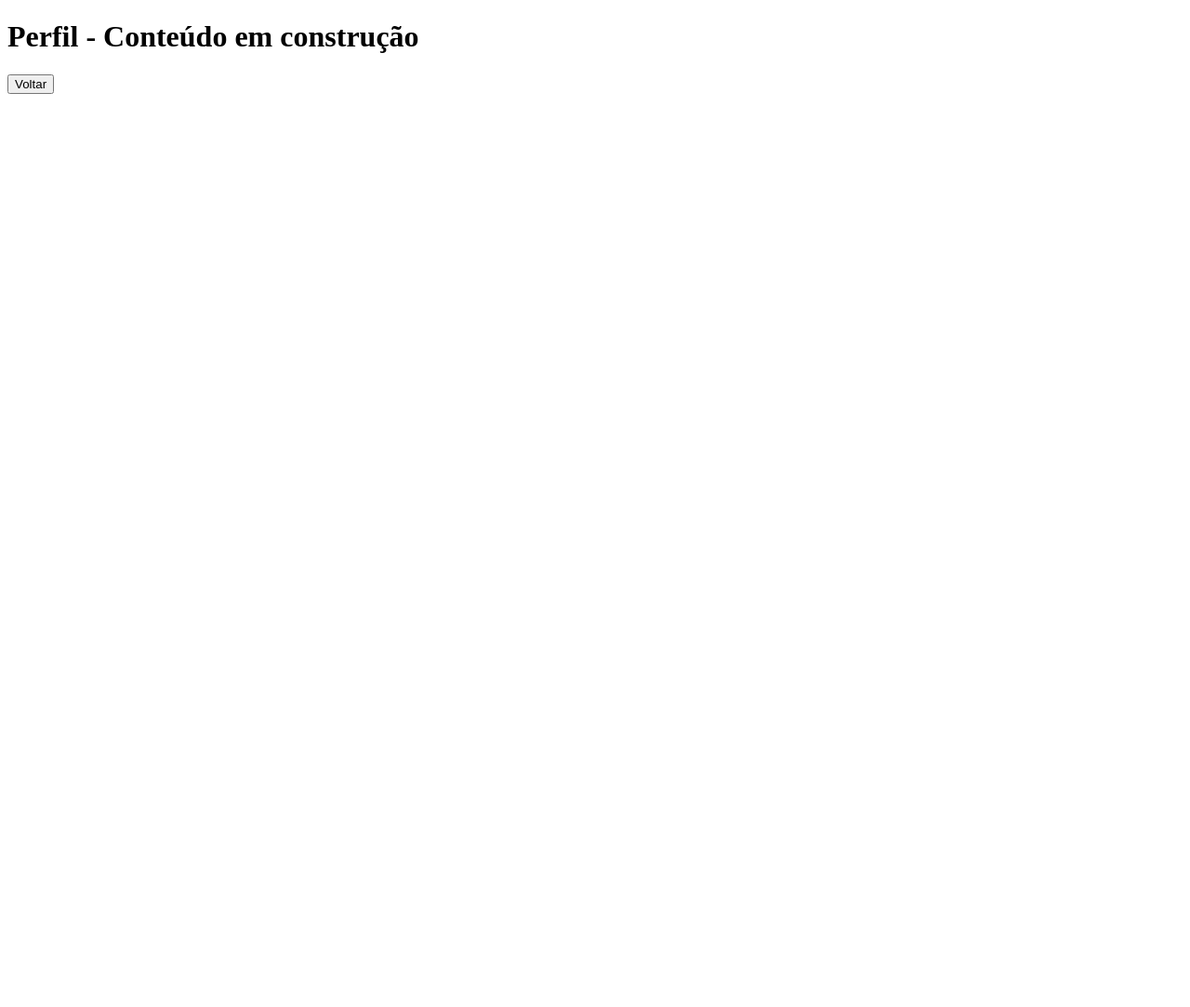
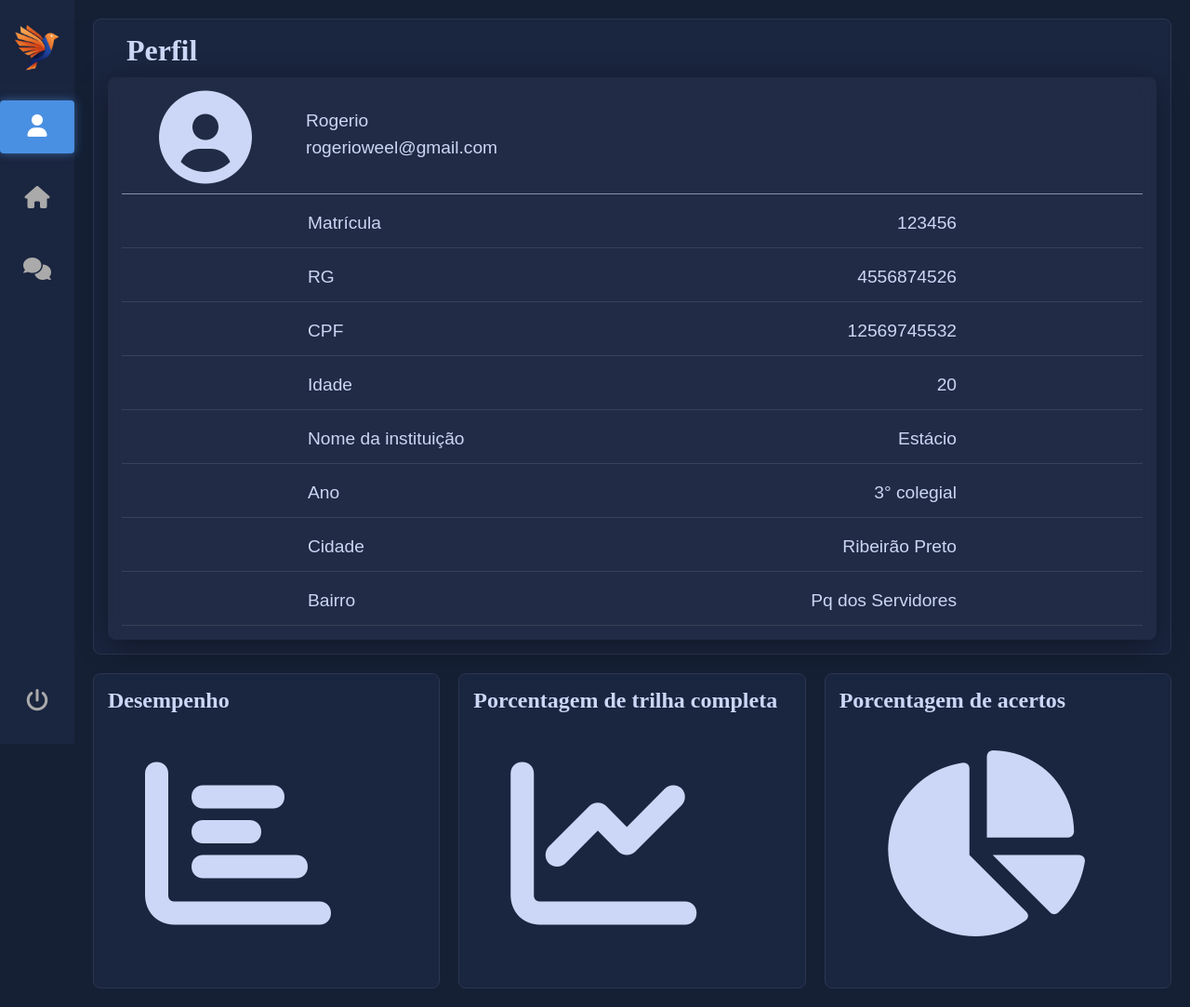
Before and after one commit to lfmds/Projeto-Claro-Educacao, a Flask app: page /perfil in a window 1280 px wide. Shown: the whole page at 93% size. Before the commit the page ends 101 px from the top, so only its background shows below. Run offline with Flask 3, Linux system fonts and the light colour scheme; a user stored in the database is signed in.

Commit message:
Foi realizado a inclusão do frontend tela perfil. Está funcional, realizando interações com botões e utilizando os dados UserNmae e Email do banco

```diff
--- a/app/main/static/css/login.css
+++ b/app/main/static/css/login.css
@@ -10,7 +10,7 @@
 }
 
 body {
-    background: #0d1c2b;
+    background: #152035;
     display: flex;
     justify-content: center;
     align-items: center;
--- a/app/main/static/css/register.css
+++ b/app/main/static/css/register.css
@@ -27,7 +27,7 @@
 }
 
 body {
-    background: #0d1c2b;
+    background: #152035;
     display: flex;
     justify-content: center;
     align-items: center;
--- a/app/tela_perfil/__init__.py
+++ b/app/tela_perfil/__init__.py
@@ -1,7 +1,8 @@
 from flask import Blueprint, render_template, redirect, request, url_for
+from flask_login import current_user, logout_user
 from flask_login import current_user
 
-perfil = Blueprint('perfil', __name__, template_folder='templates')
+perfil = Blueprint('perfil', __name__, template_folder='templates', static_folder='static', static_url_path='/perfil/static')
 
 @perfil.before_request
 def require_login():
@@ -11,6 +12,10 @@ def require_login():
 @perfil.route('/perfil', methods=['GET', 'POST'])
 def perfil_page():
     if request.method == "POST":
-        if 'action' in request.form and request.form['action'] == 'back':
-            return redirect(url_for('trilha.telatrilha'))
-    return render_template('perfil.html')
+        # Esta é a lógica que será acionada pelo formulário/botão no HTML
+        if 'action' in request.form and request.form['action'] == 'logout':
+            logout_user()
+            return redirect(url_for('main.login'))
+
+    # Se a requisição for GET, ou se não for um logout, renderiza a página
+    return render_template('perfil.html', user=current_user) # Certifique-se de que o render_template está aqui
--- /dev/null
+++ b/app/tela_perfil/static/css/perfil.css
@@ -0,0 +1,280 @@
+@import url('https://cdnjs.cloudflare.com/ajax/libs/font-awesome/6.0.0-beta3/css/all.min.css');
+
+/* Variáveis de cor para a Sidebar (AZUL MAIS ESCURO) */
+:root {
+    --fundo-sidebar: #1A253F; /* Azul ainda mais Escuro */
+    --cor-icone-inativo: #AAA; /* Cinza claro para ícones inativos */
+    --cor-destaque: #4A90E2; /* Azul Vibrante para o destaque */
+    --largura-sidebar: 80px; /* Largura da barra lateral */
+}
+
+* {
+    margin: 0;
+    padding: 0;
+    box-sizing: border-box; /*Mantem dentro da proporção da tela*/
+}
+
+body {
+    background-color: #152035;
+    color: #ccd6f6;
+    /* Configura o body para usar flexbox e garantir a altura total */
+    display: flex;
+    min-height: 100vh;
+}
+
+/* ------------------------------------------- */
+/* Estilos da Sidebar Vertical */
+/* ------------------------------------------- */
+.sidebar {
+    width: var(--largura-sidebar);
+    height: 100vh;
+    background-color: var(--fundo-sidebar);
+    position: fixed; /* FIXA a barra lateral na tela */
+    top: 0;
+    left: 0;
+    padding-top: 20px;
+    z-index: 1000;
+    box-shadow: #ccd6f6;
+    /* MODIFICAÇÃO: Usamos flexbox para posicionar o nav-item do logout no final */
+    display: flex;
+    flex-direction: column;
+}
+
+/* Estilização para a sua logo */
+.sidebar-logo {
+    width: 120px;
+    position: relative;
+    left: 50%;
+    transform: translateX(-50%);
+    height: auto;
+    display: block;
+    margin-top: 0;
+    margin-bottom: 10px;
+}
+
+.sidebar-nav {
+    /* MODIFICAÇÃO: O nav-item deve ocupar o espaço restante (push) */
+    flex-grow: 1;
+    display: flex;
+    flex-direction: column;
+}
+
+.sidebar-nav ul {
+    list-style: none;
+    padding: 0;
+    margin: 0;
+    /* MODIFICAÇÃO: Ocupa todo o espaço e usa flexbox para justificar o conteúdo */
+    flex-grow: 1;
+    display: flex;
+    flex-direction: column;
+    justify-content: flex-start; /* Itens normais no topo */
+}
+
+.nav-item {
+    margin: 10px 0;
+    position: relative;
+}
+
+/* NOVO: A Lógica de posicionamento do botão de logout */
+.sidebar-nav ul li:last-child {
+    margin-top: auto; /* Empurra o último item (logout) para o final */
+    margin-bottom: 20px; /* Espaçamento da base da sidebar */
+}
+
+/* REMOVIDO: A regra .fa-power-off que estava mal posicionada */
+/* REMOVIDO o código original:
+.fa-power-off{
+    position: fixed;
+    bottom: 0;
+    transform: translateX(-50%);
+    padding-bottom: 30px;
+}
+*/
+
+.nav-item a {
+    display: block;
+    text-align: center;
+    color: var(--cor-icone-inativo);
+    padding: 15px 0;
+    font-size: 24px;
+    text-decoration: none;
+    transition: color 0.2s;
+}
+
+/* NOVO: Estilização do formulário e botão de logout */
+.logout-form {
+    display: flex;
+    height: 100%;
+    width: 100%;
+}
+
+.icon-button {
+    /* Reseta a aparência de botão */
+    background: none;
+    border: none;
+    cursor: pointer;
+    padding: 15px 0; /* O mesmo padding do .nav-item a */
+    margin: 0;
+
+    /* Copia as propriedades de texto/cor do link */
+    color: var(--cor-icone-inativo);
+    font-size: 24px;
+    text-decoration: none;
+    transition: color 0.2s;
+
+    /* Centraliza o ícone dentro do botão */
+    display: flex;
+    align-items: center;
+    justify-content: center;
+    width: 100%;
+}
+
+/* NOVO: Efeito ao passar o mouse no botão */
+.icon-button:hover {
+    color: white; /* Cor do hover igual ao link */
+}
+
+
+/* Efeito de destaque (o retângulo azul) */
+.nav-item.active {
+    background-color: var(--cor-destaque);
+    border-radius: 4px;
+    box-shadow: 0 0 10px rgba(74, 144, 226, 0.6);
+}
+
+/* Cor do ícone no estado ativo */
+.nav-item.active a,
+.nav-item.active .icon-button { /* Aplica o branco tanto ao link quanto ao botão */
+    color: white;
+}
+
+/* Efeito ao passar o mouse */
+.nav-item a:hover:not(.active a) {
+    color: white;
+}
+
+/* ------------------------------------------- */
+/* Desloca o Conteúdo Principal */
+/* ------------------------------------------- */
+.main-content {
+    margin-left: var(--largura-sidebar);
+    flex-grow: 1;
+}
+
+/* ------------------------------------------- */
+/* Estilos dos Painéis e Layouts (Nenhuma alteração aqui) */
+/* ------------------------------------------- */
+
+.dashboard-container1{
+    display: flex;
+    width: 100%;
+    gap: 20px;
+    padding: 20px;
+}
+
+.dashboard-container2{
+    display: flex;
+    width: 100%;
+    gap: 20px;
+    padding-bottom: 20px;
+    padding-left: 20px;
+    padding-right: 20px;
+}
+
+.dashboard-container1 .painel {
+    flex: 3;
+    background-color: #1A253F;
+    border: 1px solid #2d3550;
+    padding: 15px;
+    border-radius: 8px;
+    min-height: 200px;
+}
+
+.dashboard-container1 h1{
+    padding-left: 20px;
+}
+
+.dashboard-container2 .painel {
+    flex: 1;
+    background-color: #1A253F;
+    border: 1px solid #2d3550;
+    padding: 15px;
+    border-radius: 8px;
+    min-height: 200px;
+}
+
+.painel2 {
+    flex: 1;
+    background-color: #1A253F;
+    border: 1px solid #2d3550;
+    padding: 15px;
+    border-radius: 8px;
+    min-height: 200px;
+}
+
+.container_internos {
+    display: flex;
+    gap: 15px;
+    width: 100%;
+    margin-top: 10px;
+}
+
+.painel_interno {
+    flex: 1;
+    background-color: rgba(255, 255, 255, 0.03);
+    backdrop-filter: blur(10px);
+    -webkit-backdrop-filter: blur(10px);
+    box-shadow: 0 8px 32px 0 rgba(0, 0, 0, 0.37);
+    padding: 15px;
+    border-radius: 8px;
+    min-height: 200px;
+}
+
+.header-perfil {
+    display: flex;
+    align-items: center;
+    padding-left: 40px;
+}
+
+.perfil-icone {
+    font-size: 100px;
+}
+
+.info-header-perfil{
+    padding-left: 58px;
+    font-family: 'arial', sans-serif;
+    font-size: 1.2em;
+}
+
+.info-header-perfil p{
+    padding-bottom: 7px;
+}
+
+.info-lista {
+    display: flex;
+    flex-direction: column;
+    gap: 5px;
+    margin-top: 5px;
+}
+
+.info-item {
+    display: flex;
+    justify-content: space-between;
+    font-family: 'arial', sans-serif;
+    font-size: 1.2em;
+    padding-bottom: 15px;
+    padding-top: 15px;
+    padding-left: 200px;
+    padding-right: 200px;
+    border-bottom: 1px solid rgba(255, 255, 255, 0.1);
+}
+
+.linha-divisoria{
+    padding-top:10px;
+    border-bottom: 1px solid rgb(203, 213, 246, 0.6);
+}
+
+.painel .grafico-icone{
+    padding: 40px;
+    font-size: 200px;
+}
--- a/app/tela_perfil/templates/perfil.html
+++ b/app/tela_perfil/templates/perfil.html
@@ -3,13 +3,126 @@
 <head>
     <meta charset="UTF-8">
     <meta name="viewport" content="width=device-width, initial-scale=1.0">
+    <link rel="stylesheet" href="{{ url_for('perfil.static', filename='css/perfil.css') }}">
 </head>
+
 <body>
-    <header>
-        <h1>Perfil - Conteúdo em construção</h1>
-    </header>
-    <form method="POST" action="{{ url_for('trilha.telatrilha') }}">
-        <button type="submit" name="action" value="back">Voltar</button>
-    </form>
+
+<div class="sidebar">
+
+    <img src="{{ url_for('perfil.static', filename='css/logo_axioma.webp') }}" class="sidebar-logo">
+
+    <nav class="sidebar-nav">
+        <ul>
+            <li class="nav-item active">
+                <a href="#">
+                    <i class="fas fa-user"></i>
+                </a>
+            </li>
+
+            <li class="nav-item">
+                <a href="{{ url_for('trilha.telatrilha') }}">
+                    <i class="fas fa-home"></i>
+                </a>
+            </li>
+
+            <li class="nav-item">
+                <a href="{{ url_for('forum.forum_page') }}">
+                    <i class="fa-solid fa-comments"></i>
+                </a>
+            </li>
+
+            <li class="nav-item">
+                <form method="POST" action="{{ url_for('perfil.perfil_page') }}" class="logout-form">
+                    <button type="submit" name="action" value="logout" class="icon-button">
+                        <i class="fa-solid fa-power-off"></i>
+                    </button>
+                </form>
+            </li>
+        </ul>
+    </nav>
+</div>
+
+<div class="main-content">
+    <div class="dashboard-container1">
+        <div class="painel">
+            <h1>Perfil</h1>
+
+            <div class="container_internos">
+                <div class="painel_interno">
+                    <div class="header-perfil">
+                        <i class="fas fa-user-circle perfil-icone"></i>
+                        <div class="info-header-perfil">
+                            <p>{{ user.username }}</p> <p>{{ user.email }}</p>
+                        </div>
+                    </div>
+
+
+                    <div class="linha-divisoria"></div>
+
+                    <div class="info-lista">
+                        <div class="info-item">
+                            <span>Matrícula</span>
+                            <span class="info-valor">123456</span>
+                        </div>
+
+                        <div class="info-item">
+                            <span>RG</span>
+                            <span class="info-valor">4556874526</span>
+                        </div>
+
+                        <div class="info-item">
+                            <span>CPF</span>
+                            <span class="info-valor">12569745532</span>
+                        </div>
+
+                        <div class="info-item">
+                            <span>Idade</span>
+                            <span class="info-valor">20</span>
+                        </div>
+
+                        <div class="info-item">
+                            <span>Nome da instituição</span>
+                            <span class="info-valor">Estácio</span>
+                        </div>
+
+                        <div class="info-item">
+                            <span>Ano</span>
+                            <span class="info-valor">3° colegial</span>
+                        </div>
+
+                        <div class="info-item">
+                            <span>Cidade</span>
+                            <span class="info-valor">Ribeirão Preto</span>
+                        </div>
+
+                        <div class="info-item">
+                            <span>Bairro</span>
+                            <span class="info-valor">Pq dos Servidores</span>
+                        </div>
+                    </div>
+                </div>
+            </div>
+        </div>
+    </div>
+
+    <div class="dashboard-container2">
+        <div class="painel">
+            <h2>Desempenho</h2>
+            <i class="fas fa-chart-bar grafico-icone"></i>
+        </div>
+
+        <div class="painel">
+            <h2>Porcentagem de trilha completa</h2>
+            <i class="fas fa-chart-line grafico-icone"></i>
+        </div>
+
+        <div class="painel">
+            <h2>Porcentagem de acertos</h2>
+            <i class="fas fa-chart-pie grafico-icone"></i>
+        </div>
+    </div>
+</div>
+
 </body>
 </html>
```
Also changed, not shown: app/tela_perfil/static/css/logo_axioma.webp (added), instance/quickstart_app.sqlite.
